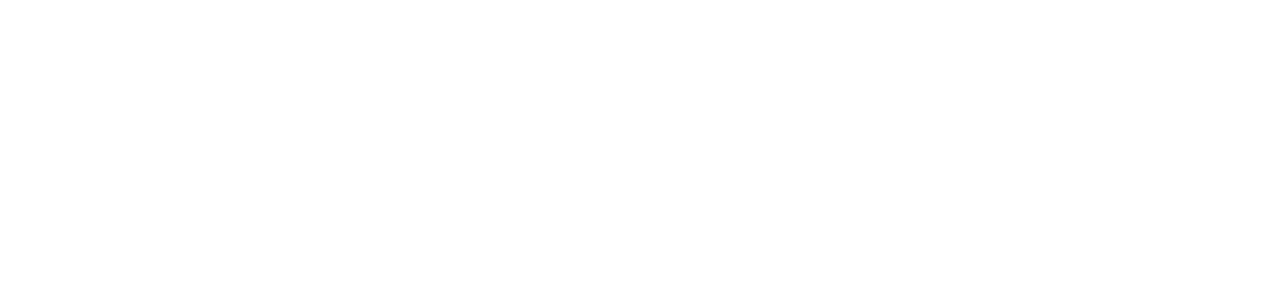
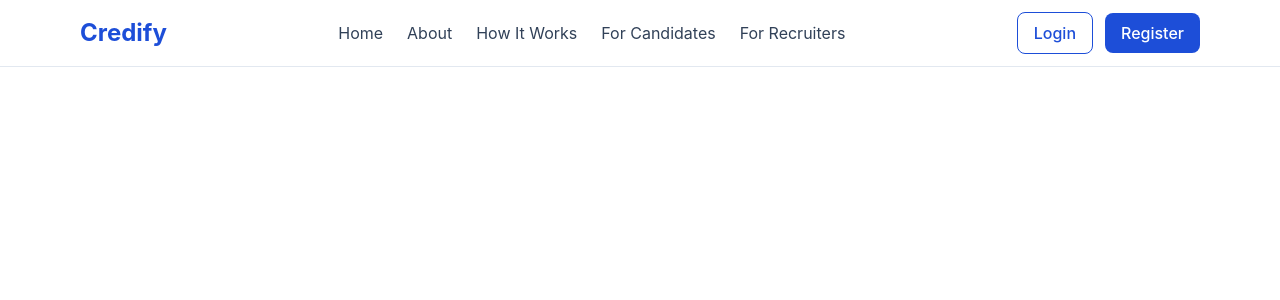
Before and after one commit to kaushalya4646/Credify-, a React (Vite) app in the folder client/: page / in a window 1280 px wide. Shown: the top 300 px of the page. Built offline with nearby package versions, Linux system fonts and the light colour scheme.

Commit message:
feature: add navbar in landing page

```diff
--- a/client/src/components/Navbar.jsx
+++ b/client/src/components/Navbar.jsx
@@ -1 +1,62 @@
-export default function Navbar() { return null }
+import { useState } from 'react'
+import { Link } from 'react-router-dom'
+
+const links = [
+  { label: 'Home', href: '#home' },
+  { label: 'About', href: '#about' },
+  { label: 'How It Works', href: '#how-it-works' },
+  { label: 'For Candidates', href: '#why-credify' },
+  { label: 'For Recruiters', href: '#why-credify' },
+]
+
+export default function Navbar() {
+  const [open, setOpen] = useState(false)
+
+  return (
+    <header className="sticky top-0 z-50 border-b border-slate-200 bg-white/95 backdrop-blur">
+      <nav className="mx-auto flex max-w-6xl items-center justify-between px-4 py-3">
+        <a href="#home" className="text-2xl font-bold text-primary">Credify</a>
+
+        <ul className="hidden items-center gap-6 md:flex">
+          {links.map((l) => (
+            <li key={l.label}>
+              <a href={l.href} className="text-slate-700 hover:text-primary">{l.label}</a>
+            </li>
+          ))}
+        </ul>
+
+        <div className="hidden items-center gap-3 md:flex">
+          <Link to="/login" className="rounded-lg border border-primary px-4 py-2 font-medium text-primary hover:bg-blue-50">
+            Login
+          </Link>
+          <Link to="/register" className="rounded-lg bg-primary px-4 py-2 font-medium text-white hover:bg-primary-dark">
+            Register
+          </Link>
+        </div>
+
+        <button
+          onClick={() => setOpen(!open)}
+          className="flex h-12 w-12 items-center justify-center rounded-lg text-2xl md:hidden"
+          aria-label="Toggle menu"
+        >
+          {open ? '✕' : '☰'}
+        </button>
+      </nav>
+
+      {open && (
+        <div className="space-y-1 border-t border-slate-200 px-4 pb-4 md:hidden">
+          {links.map((l) => (
+            <a key={l.label} href={l.href} onClick={() => setOpen(false)}
+               className="block rounded-lg px-3 py-3 hover:bg-slate-100">
+              {l.label}
+            </a>
+          ))}
+          <div className="flex gap-3 pt-2">
+            <Link to="/login" className="flex-1 rounded-lg border border-primary px-4 py-3 text-center font-medium text-primary">Login</Link>
+            <Link to="/register" className="flex-1 rounded-lg bg-primary px-4 py-3 text-center font-medium text-white">Register</Link>
+          </div>
+        </div>
+      )}
+    </header>
+  )
+}
```
